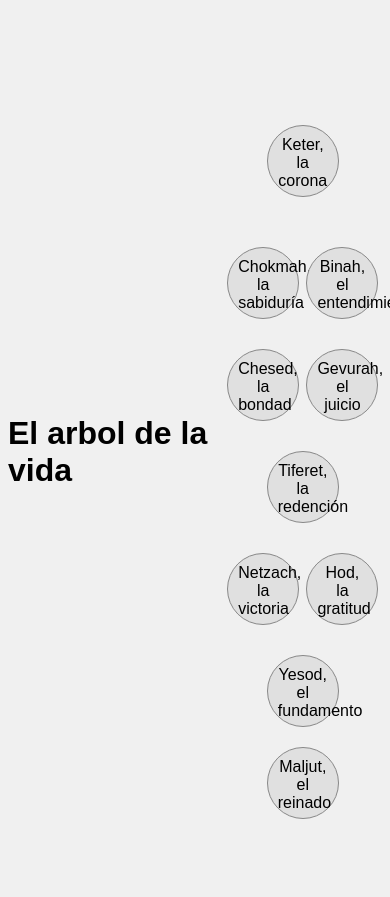
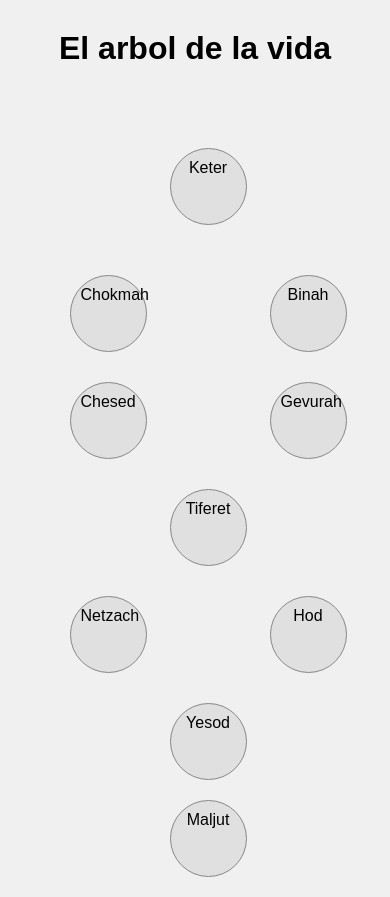
Before and after one commit to gcastanedalondono/tree_life, a plain HTML site: page index.html in a window 390 px wide. Shown: the top 897 px of the page. Drawn offline with Linux system fonts and the light colour scheme.

Commit message:
en mobile se ve bien

```diff
--- a/index.html
+++ b/index.html
@@ -7,31 +7,31 @@
     <title>Árbol de la Vida - Kabbalah</title>
 </head>
 <body>
-    <h1>El arbol de la vida</h1>
+    <h1 >El arbol de la vida</h1>
     <div class="tree">
-        <div class="sephirah" id="keter">Keter, la corona</div>
+        <div class="sephirah" id="keter">Keter</div>
 
         <div class="father">
            <div class="circle">
-              <div class="sephirah" id="hochma">Chokmah, la sabiduría</div>
+              <div class="sephirah" id="hochma">Chokmah</div>
            </div>
 
            <div class="circle">
-               <div class="sephirah" id="binah">Binah, el entendimiento</div>
+               <div class="sephirah" id="binah">Binah</div>
             </div>
 
         </div>
         <div class="father">
-        <div class="sephirah" id="hesed">Chesed, la bondad</div>
-        <div class="sephirah" id="gvurah">Gevurah, el juicio</div>
+        <div class="sephirah" id="hesed">Chesed</div>
+        <div class="sephirah" id="gvurah">Gevurah</div>
         </div>
-        <div class="sephirah" id="tiferet">Tiferet, la redención</div>
+        <div class="sephirah" id="tiferet">Tiferet</div>
         <div class="father">
-        <div class="sephirah" id="netzach">Netzach, la victoria</div>
-        <div class="sephirah" id="hod">Hod, la gratitud</div>
+        <div class="sephirah" id="netzach">Netzach</div>
+        <div class="sephirah" id="hod">Hod</div>
         </div>
-        <div class="sephirah" id="yesod">Yesod, el fundamento</div>
-        <div class="sephirah" id="maljut">Maljut, el reinado</div>
+        <div class="sephirah" id="yesod">Yesod</div>
+        <div class="sephirah" id="maljut">Maljut</div>
     </div>
     <script src="script.js"></script>
 </body>
--- a/styles.css
+++ b/styles.css
@@ -1,6 +1,6 @@
 body {
     margin-top: 30px;
-    display: flex;
+
     justify-content: center;
     align-items: center;
     height: 100vh;
@@ -8,6 +8,9 @@ body {
     font-family: Arial, sans-serif;
 }
 
+h1{
+    text-align: center;
+}
 .father{
  display:flex
 }
@@ -17,9 +20,10 @@ body {
 
 
 .tree {
+    display: block;
     margin-top: 50px;
-    position: relative;
-    width: 200px;
+    position: absolute;
+    width: 400px;
 }
 
 .sephirah {
@@ -32,8 +36,8 @@ body {
     margin: 10px auto;
     position: relative;
     transition: background-color 0.3s;
-    width: 50px;
-    height: 50px;
+    width: 55px;
+    height: 55px;
 
 }
 
```
